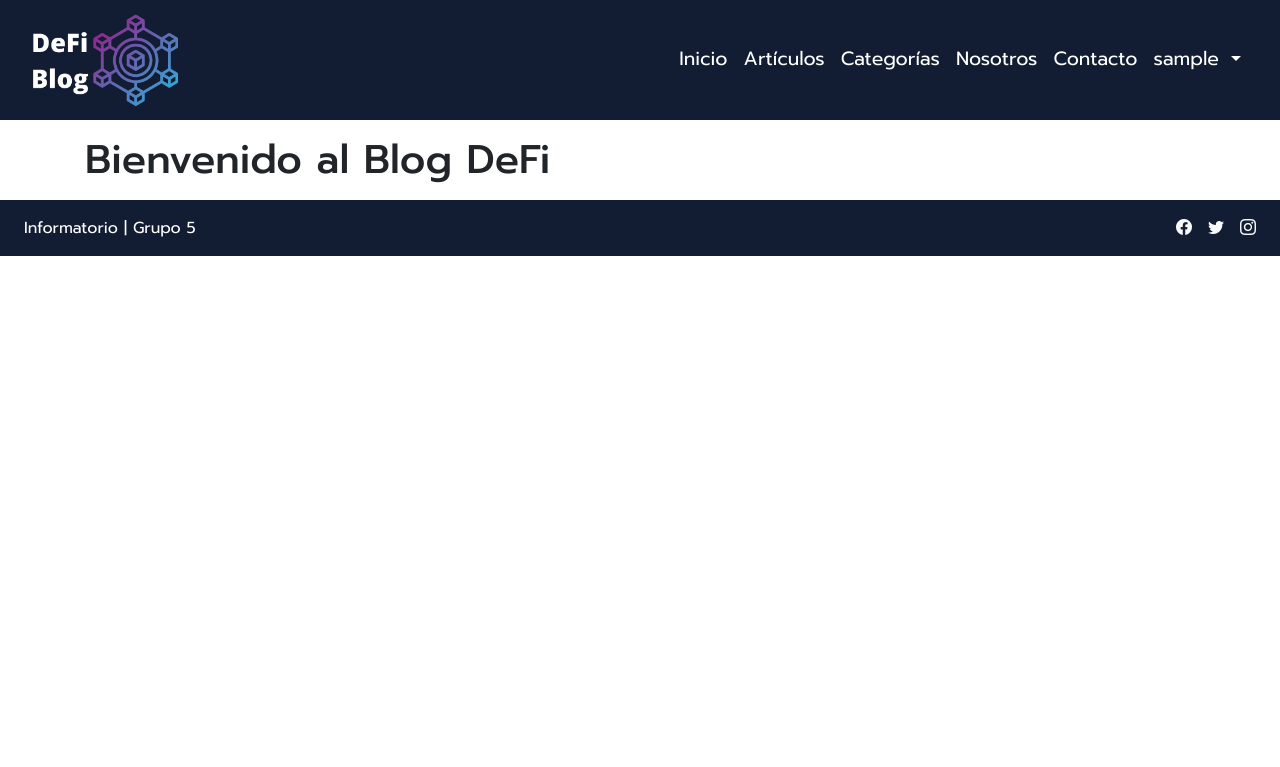
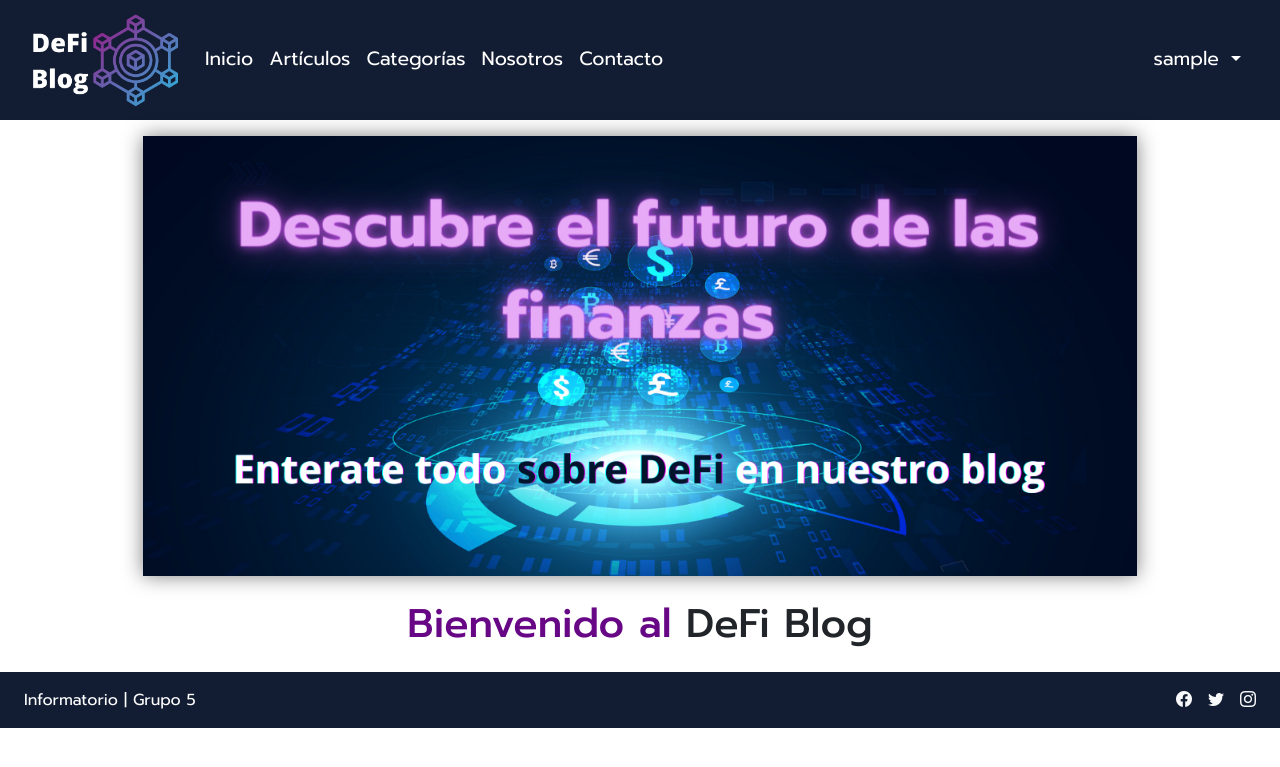
Before and after one commit to NNicolasD/g5-blog, a Django app: page / in a window 1280 px wide. Shown: the top 767 px of the page. Run offline with Django 4.2, Linux system fonts and the light colour scheme; the visitor is signed in with stand-in values (Sample User, id 1); data that the repository does not hold is empty; some libraries are stand-ins or nearby versions.

Commit message:
Añadido estilo al template home

```diff
--- a/src/static/css/style.css
+++ b/src/static/css/style.css
@@ -1,10 +1,3 @@
-/*
-color-scheme:
-#00308F
-#0AA456
-#FF5608
-#FB2121
-*/
 
   @import url('https://fonts.googleapis.com/css2?family=Prompt:wght@200;300;400;500&display=swap');
 
@@ -23,6 +16,8 @@ body {
     position: relative;
     overflow-x: hidden;
 }
+
+/* Navbar */
 
 .navbar {
     background: #121D33 !important;
@@ -46,12 +41,12 @@ body {
 }
 
 .dropdown-item:focus, .dropdown-item:hover {
-  color: #16181b;
   text-decoration: none;
   color: rgb(112, 17, 112) !important;
   background-color: transparent;
 }
 
+/* Footer */
 footer {
     color: #FFFFFF;
     background: #121D33;
@@ -191,3 +186,15 @@ footer {
 .articles-title {
     color: rgb(104, 7, 134)
 }
+
+/* Home  */
+
+.container-hero {
+    max-width:80vw;
+}
+
+.hero {
+    width: 100%;
+    object-fit: cover;
+    filter: drop-shadow(0px 0px 10px rgba(0, 0, 0, 0.5));
+}
--- a/src/templates/base.html
+++ b/src/templates/base.html
@@ -24,7 +24,8 @@
       <button class="navbar-toggler" type="button" data-bs-toggle="collapse" data-bs-target="#navbarNavDropdown" aria-controls="navbarNavDropdown" aria-expanded="false" aria-label="Toggle navigation">
         <span class="navbar-toggler-icon"></span>
       </button>
-      <div class="collapse navbar-collapse justify-content-end" id="navbarNavDropdown">
+      <div class="collapse navbar-collapse justify-content-between" id="navbarNavDropdown">
+        <div>
         <ul class="navbar-nav">
           <li class="nav-item">
             <a class="nav-link active" aria-current="page" href="{% url 'blog:home' %}">Inicio</a>
@@ -41,10 +42,13 @@
           <li class="nav-item">
             <a class="nav-link" href="{% url 'blog:contact' %}">Contacto</a>
           </li>
-
+        </ul>
+      </div>
+        <div>
+        <ul class="navbar-nav">
 
             {% if user.is_authenticated %}
-            <li class="nav-item dropdown">
+            <li class="nav-item dropdown split">
               <a class="nav-link dropdown-toggle" href="#" role="button" data-bs-toggle="dropdown" aria-expanded="false">
                 {{ user.username }}
               </a>
@@ -55,11 +59,11 @@
 
             {% else %}
 
-            <li class="nav-item">
+            <li class="nav-item split">
                 <a class="nav-link" href="{% url 'register' %}">Registrarse</a>
             </li>
 
-            <li class="nav-item dropdown">
+            <li class="nav-item dropdown split">
               <a class="nav-link" href="{% url 'login' %}" role="button" aria-expanded="false">
                 Iniciar Sesión
               </a>
@@ -68,6 +72,7 @@
             {% endif %}
 
         </ul>
+      </div>
       </div>
     </div>
   </nav>
--- a/src/templates/blog/home.html
+++ b/src/templates/blog/home.html
@@ -1,16 +1,20 @@
 {% extends "base.html" %}
 {% block title %} Inicio {% endblock  %}
 {% block content %}
+{% load static %}
 
 
 <main>
+    <div class="container container-hero">
+        <img class="hero" src="{% static 'img/hero.png' %}" alt="">
+    </div>
     <section>
         <div class="container">
-        <h1 class="mt-3">Bienvenido al Blog DeFi</h2>
+        <h1 class="my-4 text-center"><span style="color: rgb(104, 7, 134)">Bienvenido al</span> DeFi Blog</h2>
 
         {% if articulos %}
 
-        <h2 class="mt-3">Artículos Recientes</h2>
+        <h3 class="mt-3" style="color: rgb(104, 7, 134)">Artículos Recientes</h3>
         <div class="row">
             {% for articulo in articulos %}
                 <div class="col-md-6 mb-4">
```
Also changed, not shown: src/static/img/hero.png (added).
